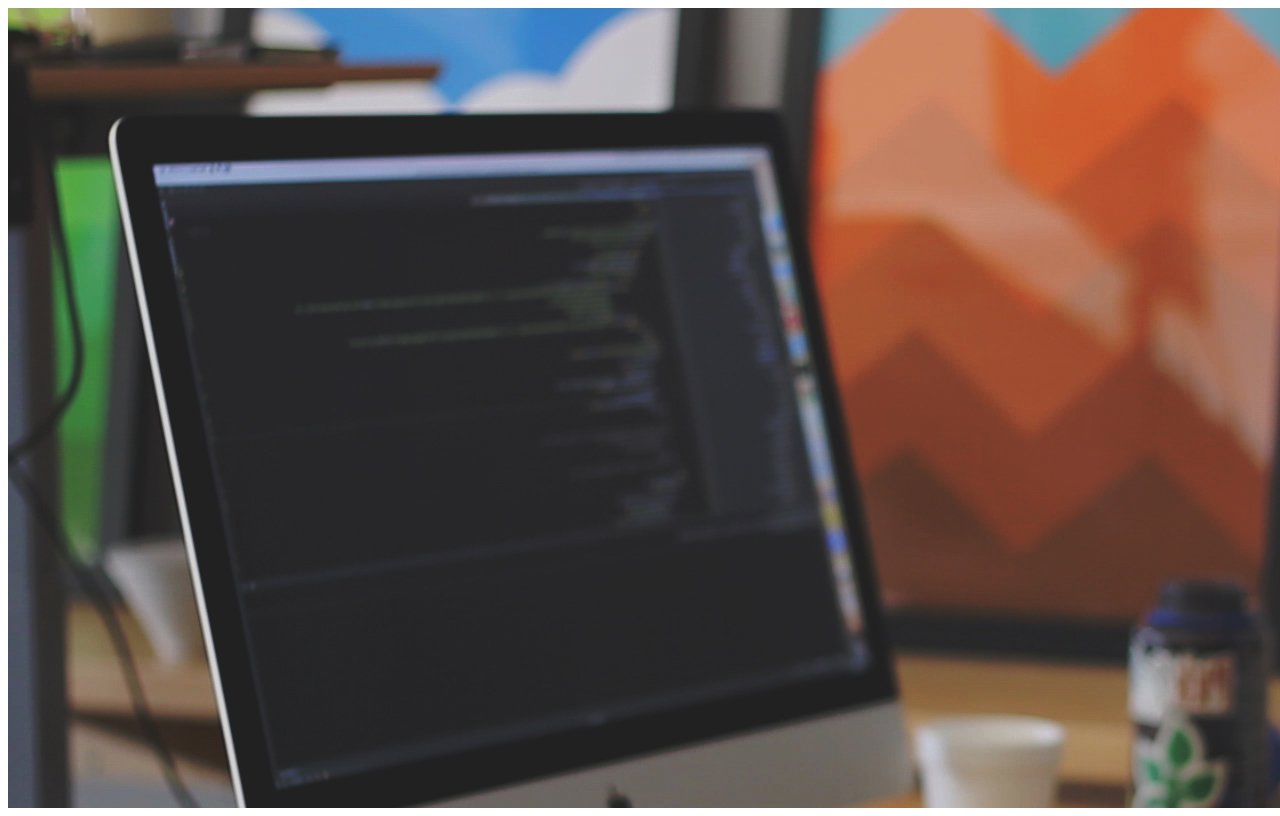
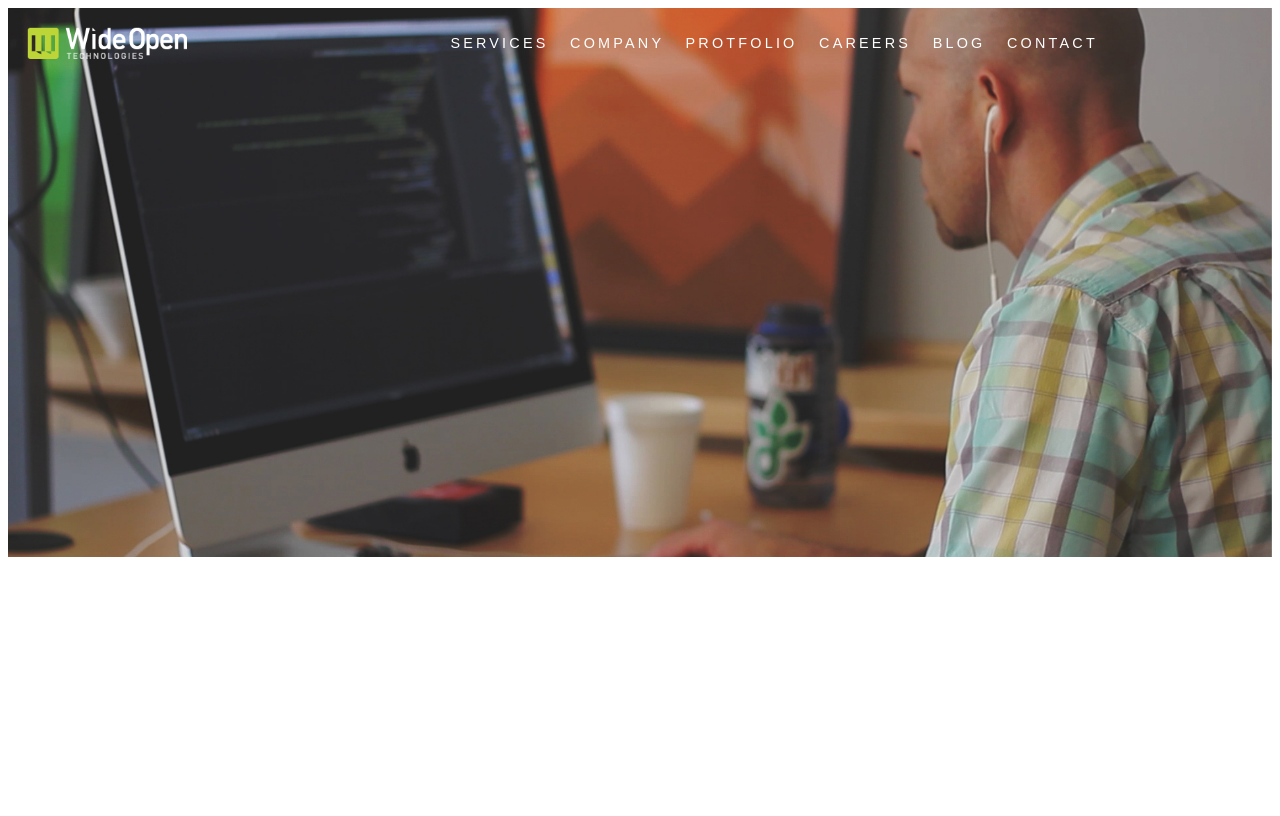
Before and after one commit to cdev2/wide-open-clone, a plain HTML site: page index.html in a window 1280 px wide. Drawn offline with Linux system fonts and the light colour scheme.

Commit message:
First round of completed project

```diff
--- a/index.html
+++ b/index.html
@@ -5,8 +5,14 @@
     </head>
     <body>
         <div id="workshopImage">
+            <div id="logoContainer">
+                <img src= "img/title_wideopentech.png" id="logo">
+            </div>
+            <div id="menuContainer">
+                <pre>SERVICES   COMPANY   PROTFOLIO   CAREERS   BLOG   CONTACT</pre>
+            </div>
+        </div>
 
-        </div>
 
     </body>
 </html>
--- a/style.css
+++ b/style.css
@@ -1,5 +1,28 @@
 #workshopImage {
-    height: 100vh;
-    width: 100vw;
-    background: url("img/wot-masthead-dark.jpg")
+    height: 70%;
+    width: 100%;
+    background: url("img/wot-masthead-dark.jpg") center center / cover no-repeat;
 }
+#logo {
+    height:2em;
+    width: 10em;
+    margin-left: 10%;
+    margin-top: 10%;
+}
+#logoContainer{
+    float: left;
+    width: 15%;
+    margin-right:20%;
+}
+#menuContainer{
+    float:left;
+    width: 50%;
+    color: white;
+    margin-top: 1%;
+    letter-spacing: 0.2em;
+}
+#menuContainer pre {
+    font-family:arial;
+    font-size: .9em;
+    font-weight: 50;
+}
```
